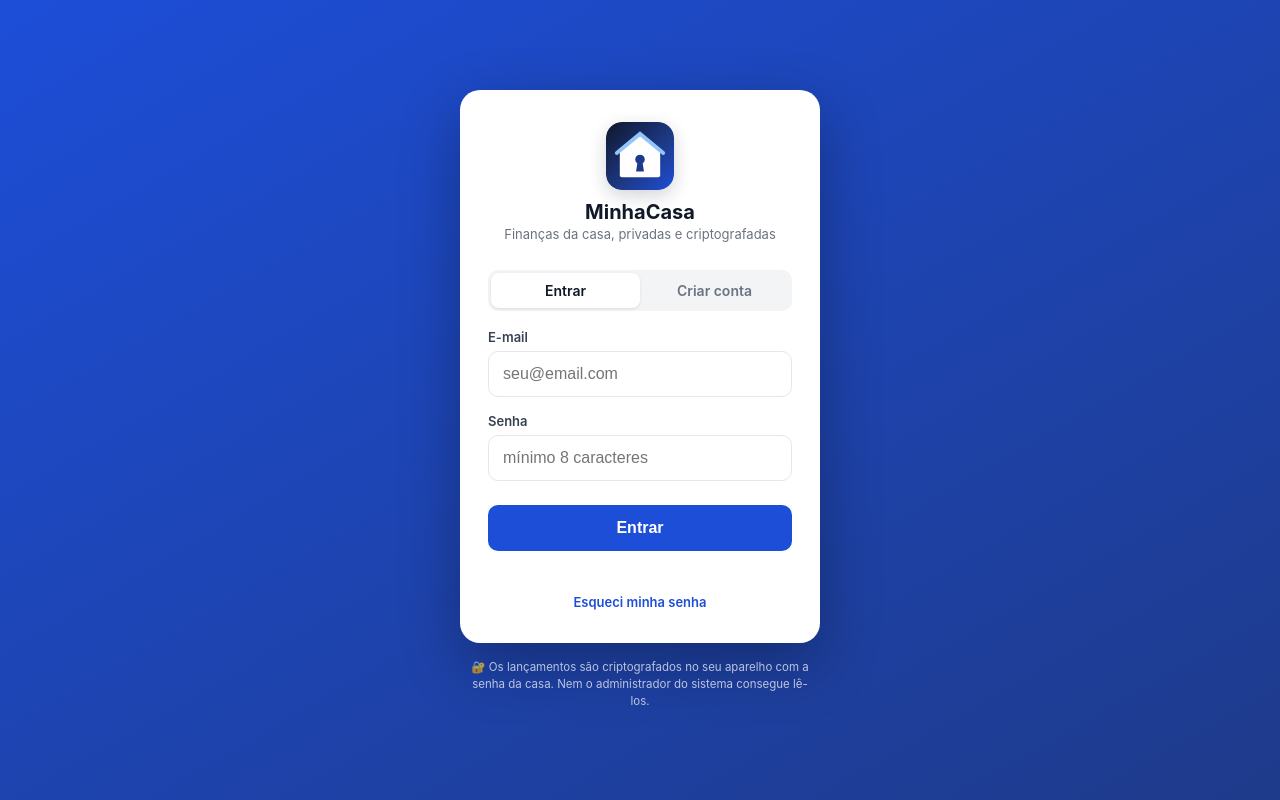
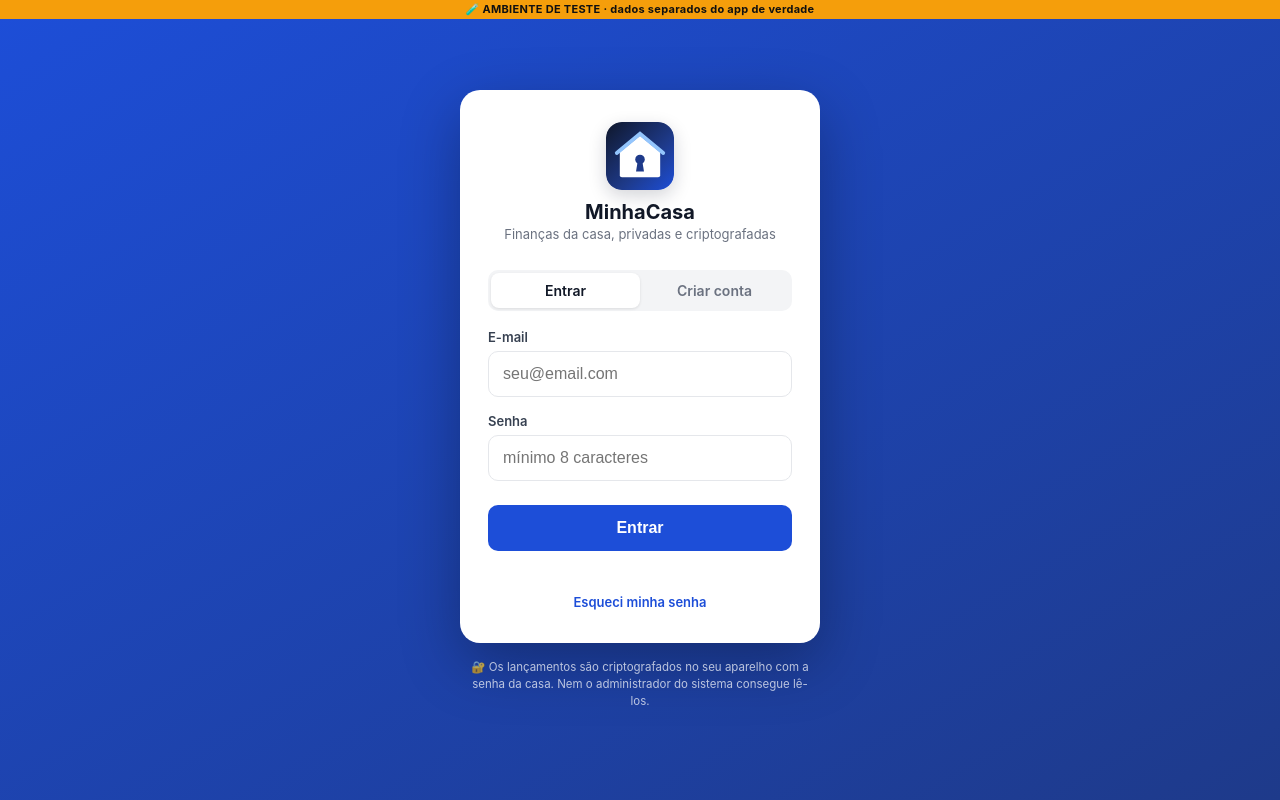
Before and after one commit to homevault-familia/homevault-familia.github.io, a plain HTML site: page index.html in a window 1280 px wide. Drawn offline with Linux system fonts and the light colour scheme; no server answers.

Commit message:
Ambientes: config.js escolhe o Firebase pelo endereço; teste ganha faixa (v2.19.0)
minhacasaapp.com continua no projeto homevault-1d1d3. Qualquer outro endereço usa minhacasa-test.

Co-Authored-By: Claude Opus 5.5 <noreply@anthropic.com>
Claude-Session: https://claude.ai/code/session_017gskUeX8yecQmVeM79yjMa

```diff
--- a/config.js
+++ b/config.js
@@ -1,16 +1,19 @@
 // ─────────────────────────────────────────────────────────────
-// HomeVault — configuração do Firebase
+// Minha Casa — configuração do Firebase, por ambiente
 //
-// Cole aqui a configuração do SEU projeto Firebase novo
-// (Firebase Console → ⚙️ Configurações do projeto → Seus apps → Web).
+// O mesmo código roda em dois endereços, cada um com o seu banco:
+//   • PRODUÇÃO  minhacasaapp.com          → projeto homevault-1d1d3 (dados reais)
+//   • TESTE     teste.minhacasaapp.com    → projeto minhacasa-test (só testes)
+// O ambiente é escolhido pelo endereço aberto no navegador. Qualquer endereço
+// que não seja o de produção usa o banco de TESTE, para um engano nunca
+// gravar teste nos dados reais.
 //
-// Estes valores são públicos por natureza (todo app web do Firebase
-// os expõe). A segurança vem das regras do banco (database.rules.json)
-// e da criptografia feita no aparelho de cada usuário.
-//
-// NÃO use aqui o projeto do app antigo (gastos-casa-7f431).
+// Estes valores são públicos por natureza (todo app web do Firebase os
+// expõe). A segurança vem das regras do banco (database.rules.json) e da
+// criptografia feita no aparelho de cada usuário.
 // ─────────────────────────────────────────────────────────────
-window.HOMEVAULT_FIREBASE = {
+(function () {
+  var PRODUCAO = {
     apiKey: "AIzaSyDtruvfj47JyrpxrbZAIUiewJMz73uaCiI",
     authDomain: "homevault-1d1d3.firebaseapp.com",
     databaseURL: "https://homevault-1d1d3-default-rtdb.firebaseio.com",
@@ -19,3 +22,31 @@ window.HOMEVAULT_FIREBASE = {
     messagingSenderId: "102739870937",
     appId: "1:102739870937:web:b6fd105eaeb137c22b6ac8"
   };
+  var TESTE = {
+    apiKey: "AIzaSyBZzLdA-gO5wzGlHnPyEcx5117Sw4R0hSc",
+    authDomain: "minhacasa-test.firebaseapp.com",
+    databaseURL: "https://minhacasa-test-default-rtdb.firebaseio.com",
+    projectId: "minhacasa-test",
+    storageBucket: "minhacasa-test.firebasestorage.app",
+    messagingSenderId: "198259716696",
+    appId: "1:198259716696:web:a03e67e89d5cbc6d81102d"
+  };
+  var host = location.hostname.toLowerCase();
+  var ehProducao = host === 'minhacasaapp.com' || host === 'www.minhacasaapp.com' || host === 'homevault-familia.github.io';
+  window.MINHACASA_AMBIENTE = ehProducao ? 'producao' : 'teste';
+  window.HOMEVAULT_FIREBASE = ehProducao ? PRODUCAO : TESTE;
+
+  // Faixa fixa no topo do ambiente de teste, para nunca confundir com o app de verdade.
+  if (!ehProducao) {
+    var faixa = function () {
+      if (document.getElementById('faixa-teste')) return;
+      var d = document.createElement('div');
+      d.id = 'faixa-teste';
+      d.textContent = '🧪 AMBIENTE DE TESTE · dados separados do app de verdade';
+      d.style.cssText = 'position:fixed;top:0;left:0;right:0;z-index:99999;background:#f59e0b;color:#111;font:700 11px/1 -apple-system,system-ui,sans-serif;letter-spacing:.3px;text-align:center;padding:calc(env(safe-area-inset-top) + 4px) 8px 4px;pointer-events:none';
+      document.body.appendChild(d);
+      document.title = '[TESTE] ' + document.title;
+    };
+    if (document.body) faixa(); else document.addEventListener('DOMContentLoaded', faixa);
+  }
+})();
--- a/index.html
+++ b/index.html
@@ -3,7 +3,7 @@
 <head>
 <meta charset="UTF-8">
 <meta name="viewport" content="width=device-width, initial-scale=1.0, viewport-fit=cover">
-<meta name="app-version" content="2.18.0">
+<meta name="app-version" content="2.19.0">
 <meta name="theme-color" content="#0f172a">
 <meta name="apple-mobile-web-app-capable" content="yes">
 <meta name="apple-mobile-web-app-status-bar-style" content="default">
```
Also changed, not shown: app.js. Lines whose indentation alone changed are shown as unchanged.
